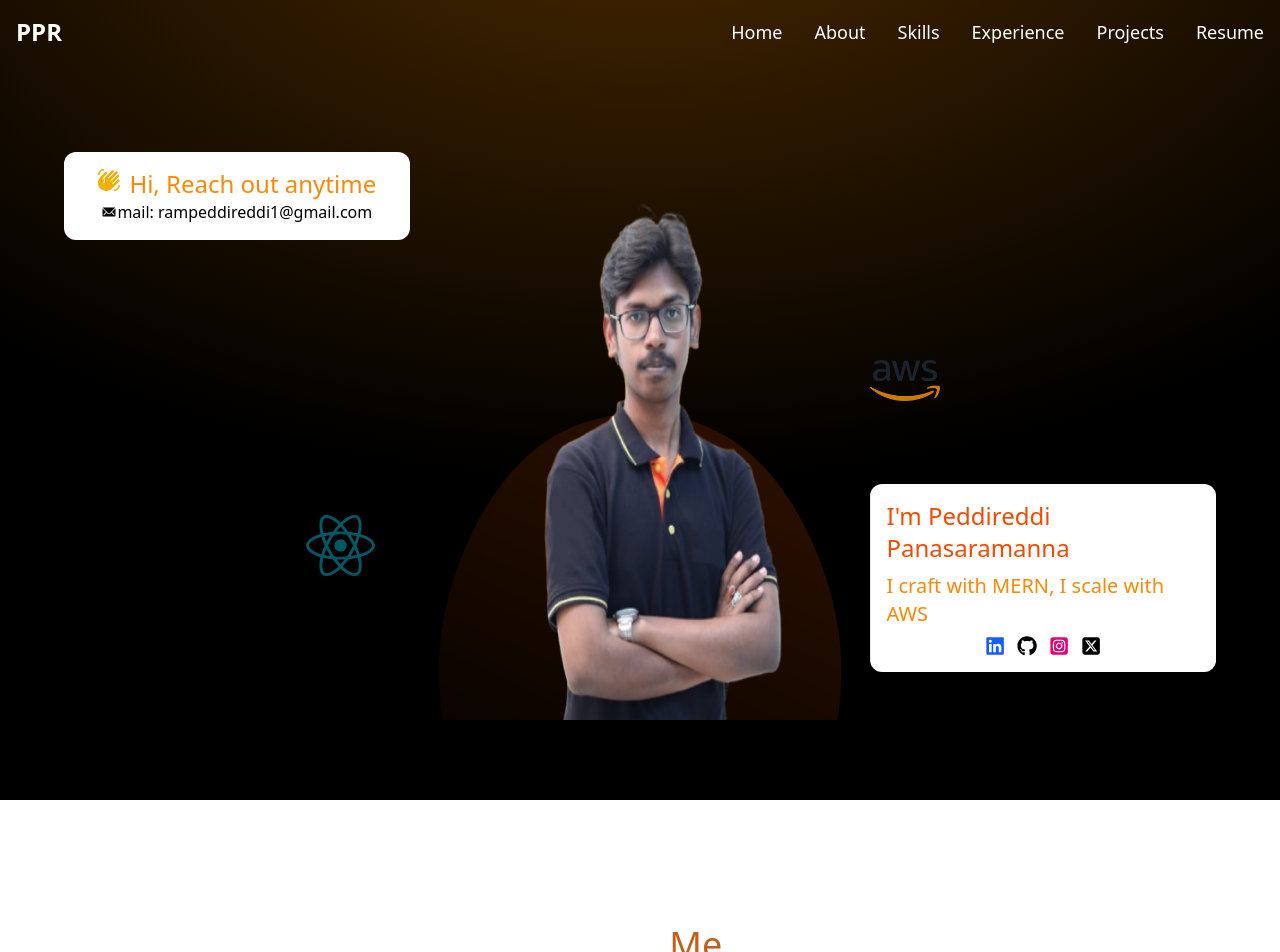
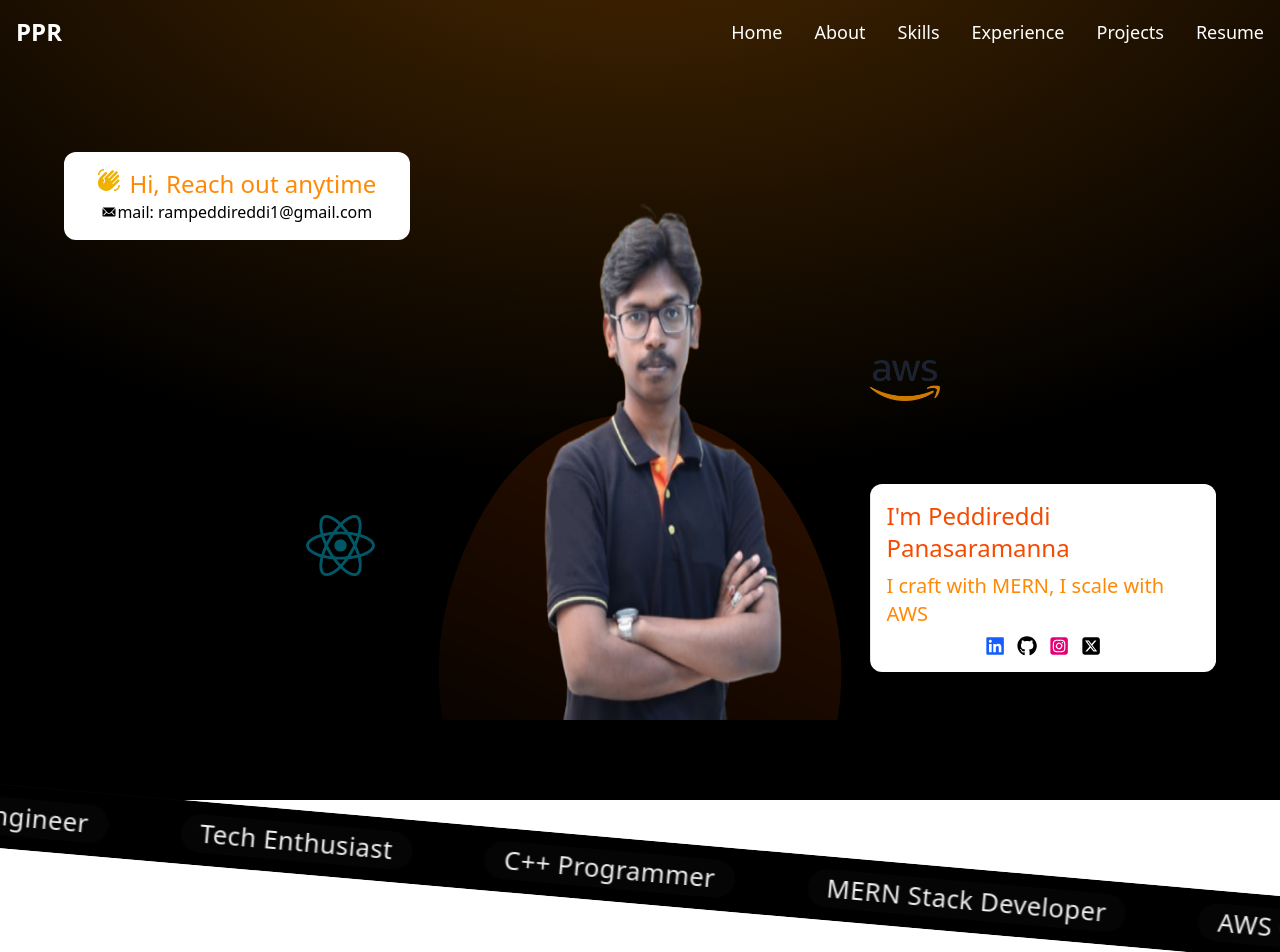
Before and after one commit to Rampeddireddi/PPR, a React (Vite) app: page / in a window 1280 px wide. Shown: the top 952 px of the page. Built offline with nearby package versions, Linux system fonts and the light colour scheme.

Commit message:
banner is added

```diff
--- a/src/App.jsx
+++ b/src/App.jsx
@@ -7,6 +7,7 @@ import Experience from './Components/Experience'
 import Projects from './Components/Projects'
 import Footer from './Components/Footer'
 import './App.css'
+import Banner from './Components/Banner'
 import WelcomeScreen from "./Components/WelcomeScreen";
 function App() {
 const [loaded, setLoaded] = useState(false);
@@ -18,6 +19,8 @@ const [loaded, setLoaded] = useState(false);
    {loaded && <>
    <Navbar></Navbar>
    <Hero/>
+   <Banner/>
+
    <About/>
    <Skills/>
   <Experience/>
--- /dev/null
+++ b/src/Components/Banner.jsx
@@ -0,0 +1,43 @@
+import React from "react";
+
+const Banner = () => {
+  const items = [
+    "C++ Programmer",
+    "MERN Stack Developer",
+    "AWS Certified Developer – Associate",
+    "Aspiring Software Engineer",
+    "Tech Enthusiast",
+     "C++ Programmer",
+    "MERN Stack Developer",
+    "AWS Certified Developer – Associate",
+    "Aspiring Software Engineer",
+    "Tech Enthusiast",
+  ];
+
+  return (
+    <div className="w-full flex justify-center py-30">
+
+      {/* Outer layer – rotates the banner */}
+      <div className="rotate-banner">
+
+
+
+          {/* Your fancy banner */}
+          <div className="fancy-banner">
+            <div className="fancy-track animate-scroll animation-hover-pause">
+              {[...items, ...items, ...items].map((text, i) => (
+                <div key={i} className="fancy-pill mx-4">
+                  <span className="fancy-text">{text}</span>
+                </div>
+              ))}
+            </div>
+          </div>
+
+
+      </div>
+
+    </div>
+  );
+};
+
+export default Banner;
--- a/src/index.css
+++ b/src/index.css
@@ -26,6 +26,79 @@ html {
   100% { transform: scale(1); opacity: 1; filter: blur(0); }
 }
 
+  @keyframes scrolly {
+    0%   { transform: translateX(0%); }
+    100% { transform: translateX(-50%); }
+  }
+
+  /* NOTE: use .animate-scroll to match Tailwind-style class usage */
+  .animate-scroll {
+    animation: scrolly 50s linear infinite;
+    display: flex;           /* ensure track is a single horizontal row */
+    gap: 2.5rem;             /* spacing between items */
+    align-items: center;
+    white-space: nowrap;
+  }
+
+  .animation-hover-pause:hover {
+    animation-play-state: paused;
+  }
+
+.fancy-banner {
+    position: relative;
+    overflow: hidden;
+    border-radius: 12px;
+    padding: 0.75rem 0;
+    /* subtle glowing border */
+    box-shadow: 0 6px 22px rgba(var(--amber-glow), 0.08), 0 0 28px rgba(var(--amber-glow), 0.09);
+    border: 1px solid rgba(255,255,255,0.02);
+    background-color: #000; /* fallback */
+  }
+
+
+
+  /* inner track should be above overlays */
+  .fancy-track {
+    position: relative;
+    z-index: 2;
+    display: flex;
+    align-items: center;
+    padding: 0 1rem;
+  }
+
+  /* softer text style and subtle glow */
+  .fancy-text {
+    font-weight: 500;               /* not too bold */
+    font-size: 1.35rem;             /* ~text-3xl feel but slightly lighter */
+    letter-spacing: 0.4px;
+    color: rgba(255,255,255,0.95);
+    text-shadow: 0 0 8px rgba(255,255,255,0.06), 0 0 18px rgba(var(--amber-glow), 0.06);
+    padding: 0.25rem 0.5rem;
+    white-space: nowrap;
+  }
+
+  /* optional pill behind each item for subtle depth */
+  .fancy-pill {
+    background: rgba(255,255,255,0.02);
+    border-radius: 9999px;
+    padding-left: 0.75rem;
+    padding-right: 0.75rem;
+    backdrop-filter: blur(2px);
+    -webkit-backdrop-filter: blur(2px);
+  }
+
+ .rotate-banner {
+    transform: rotate(5deg);
+    transform-origin: center;
+  }
+
+  /* smooth scaling to avoid pixelation */
+
+  /* responsive tuning */
+  @media (min-width: 1024px) {
+    .fancy-text { font-size: 1.6rem; }
+  }
+
 .animate-cinematic {
   animation: cinematic 0.8s ease forwards;
 }
```
